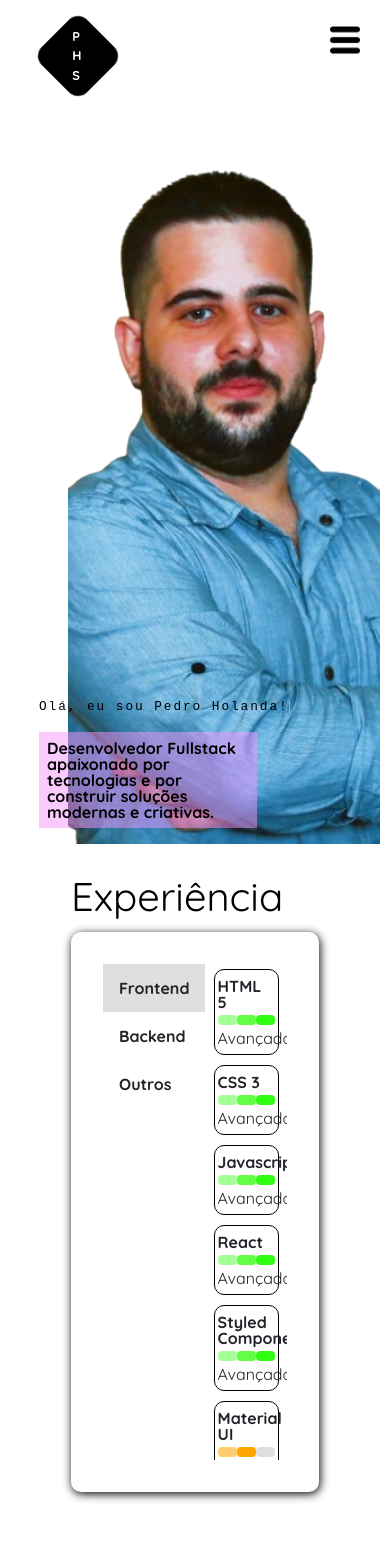
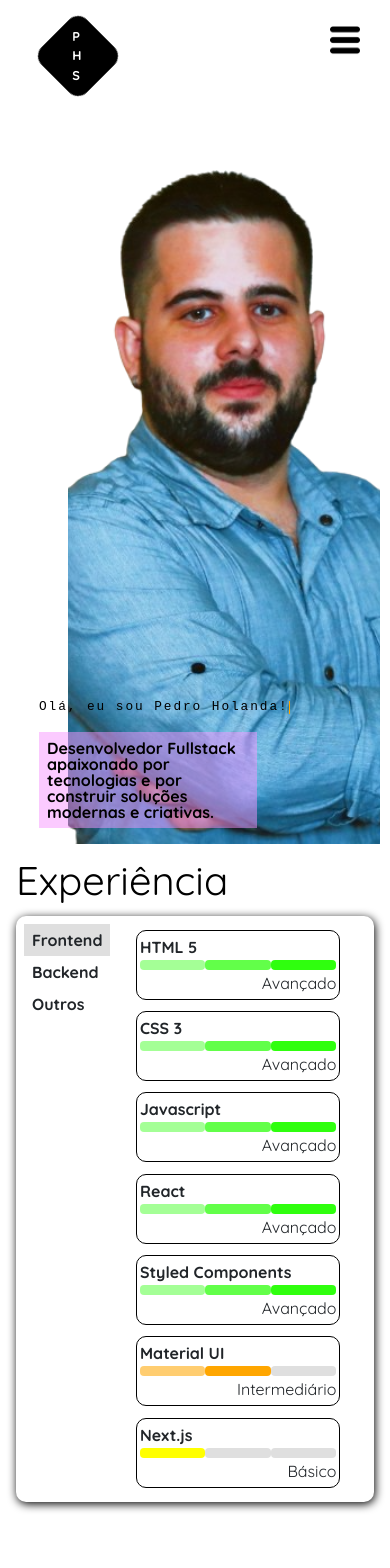
Before and after one commit to pedrobme/PHS-portfolio, a React (Create React App) app: page / in a window 390 px wide. Shown: the top 1568 px of the page. Built offline with nearby package versions, Linux system fonts and the light colour scheme.

Commit message:
fix: Mobile dimensions enhacement

```diff
--- a/src/components/Experience/Experience.js
+++ b/src/components/Experience/Experience.js
@@ -102,6 +102,11 @@ const FitingDiv = styled.div`
 		pointer-events: none;
 		margin-bottom: 1rem;
 	}
+
+	@media (max-width: 580px) {
+		width: 100%;
+		padding: 1rem;
+	}
 `;
 
 const ListsContainer = styled.div`
@@ -117,12 +122,16 @@ const ListsContainer = styled.div`
 	padding: 2rem;
 
 	box-shadow: 1px 2px 10px black;
+
+	@media (max-width: 580px) {
+		padding: 0.5rem;
+	}
 `;
 
 const StackSelectionUl = styled.ul`
 	> li {
 		font-weight: 800;
-		padding: 1em;
+		padding: 1rem;
 
 		cursor: pointer;
 
@@ -144,4 +153,10 @@ const StackSelectionUl = styled.ul`
 			}};
 		}
 	}
+
+	@media (max-width: 580px) {
+		> li {
+			padding: 0.5rem;
+		}
+	}
 `;
--- a/src/components/Projects/Projects.js
+++ b/src/components/Projects/Projects.js
@@ -124,4 +124,9 @@ const FitingDiv = styled.div`
 		pointer-events: none;
 		margin-bottom: 1rem;
 	}
+
+	@media (max-width: 580px) {
+		width: 100%;
+		padding: 1rem;
+	}
 `;
```
